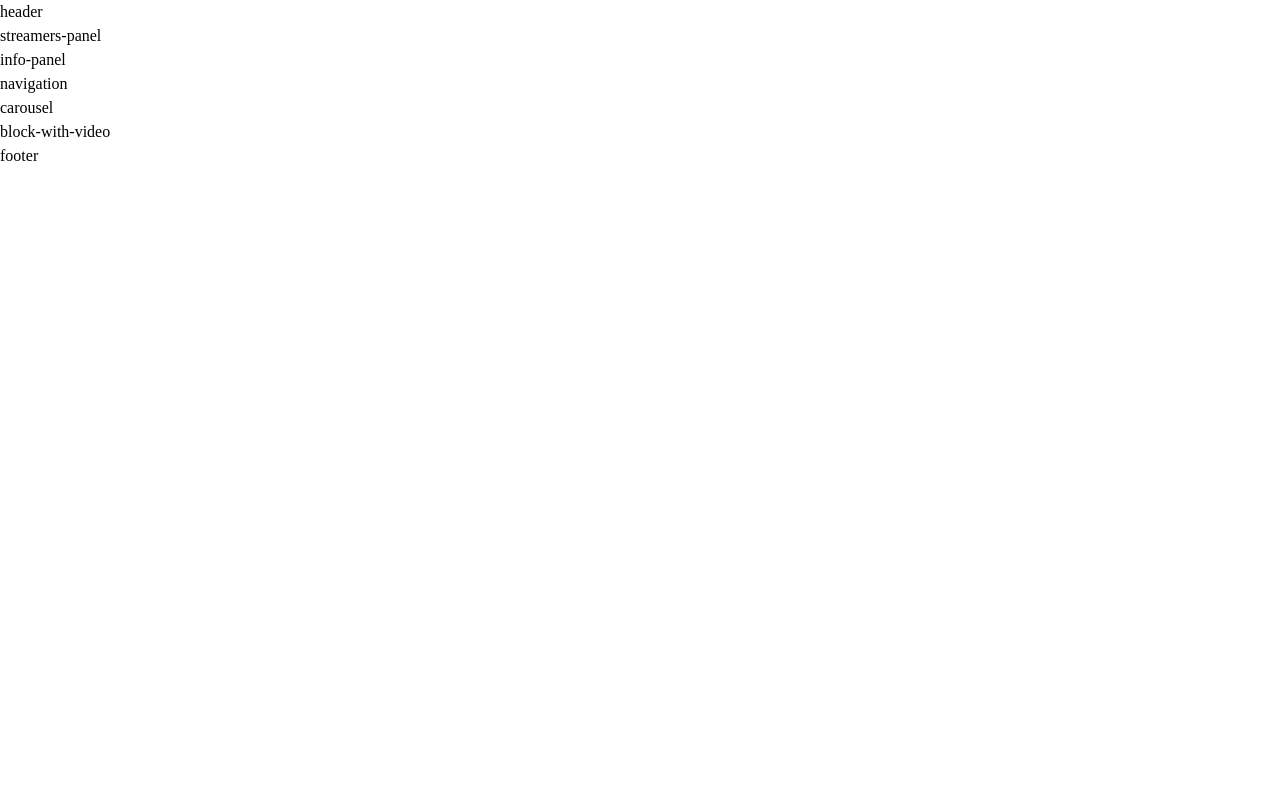
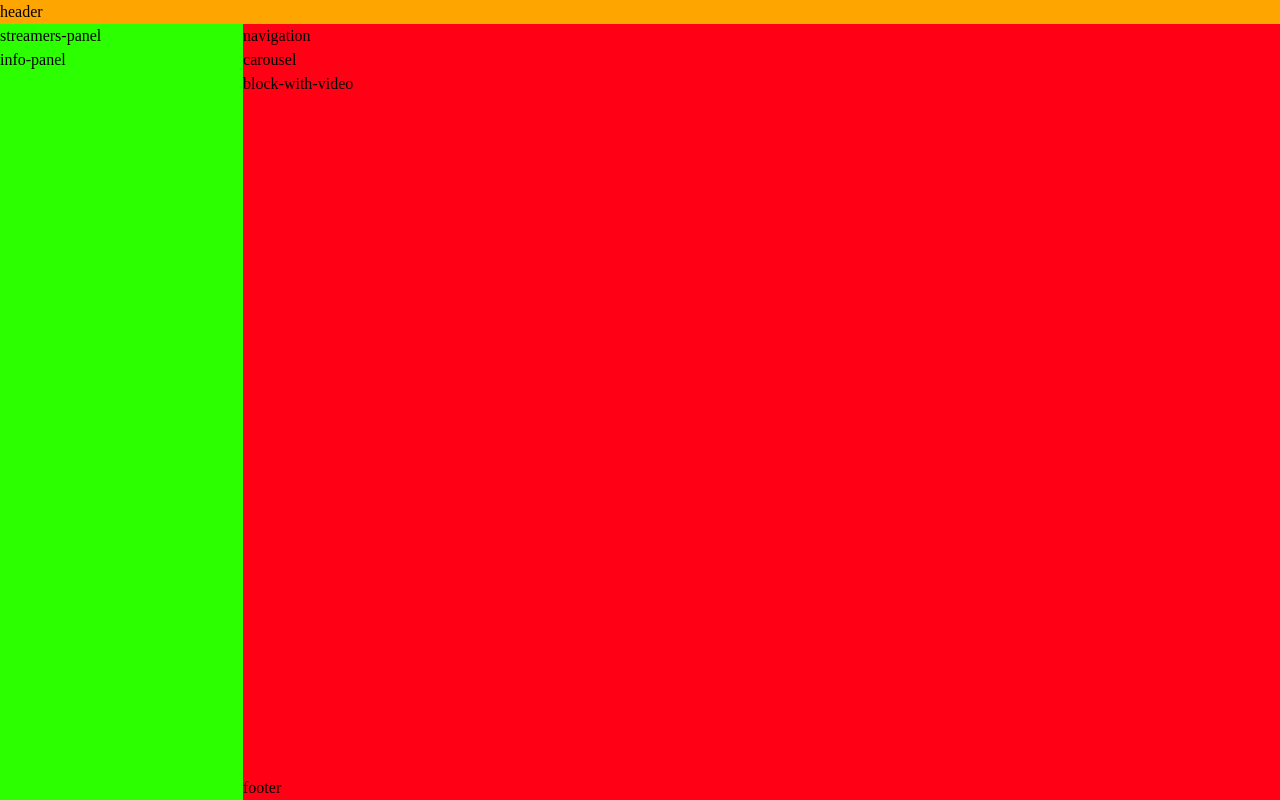
Before and after one commit to vasylpopovych/layout-of-streaming-service, a plain HTML site: page index.html in a window 1280 px wide. Drawn offline with Linux system fonts and the light colour scheme.

Commit message:
configure footer in styles.scss

```diff
--- a/scss/styles.scss
+++ b/scss/styles.scss
@@ -1,3 +1,47 @@
 body {
+  height: 100vh;
+}
 
+.wrapper {
+  display: flex;
+  flex-direction: column;
+  height: 100%;
+  background-color: aqua;
+  .header {
+    background-color: orange;
+  }
+  .main-container {
+    display: flex;
+    height: 100%;
+    flex: 1 1 auto;
+    .sidebar {
+      background-color: rgb(43, 255, 0);
+      height: 100%;
+      width: 300px;
+      .streamers-panel {
+      }
+      .info-panel {
+      }
+    }
+
+    .main {
+      min-height: 100%;
+      width: 100%;
+      display: flex;
+      flex-direction: column;
+      flex: 1 1 auto;
+      background-color: rgb(255, 0, 21);
+      .navigation {
+      }
+      .content {
+        flex: 1 1 auto;
+        .carousel {
+        }
+        .container-for-video {
+        }
+      }
+      .footer {
+      }
+    }
+  }
 }
```
Also changed, not shown: css/styles.css.
